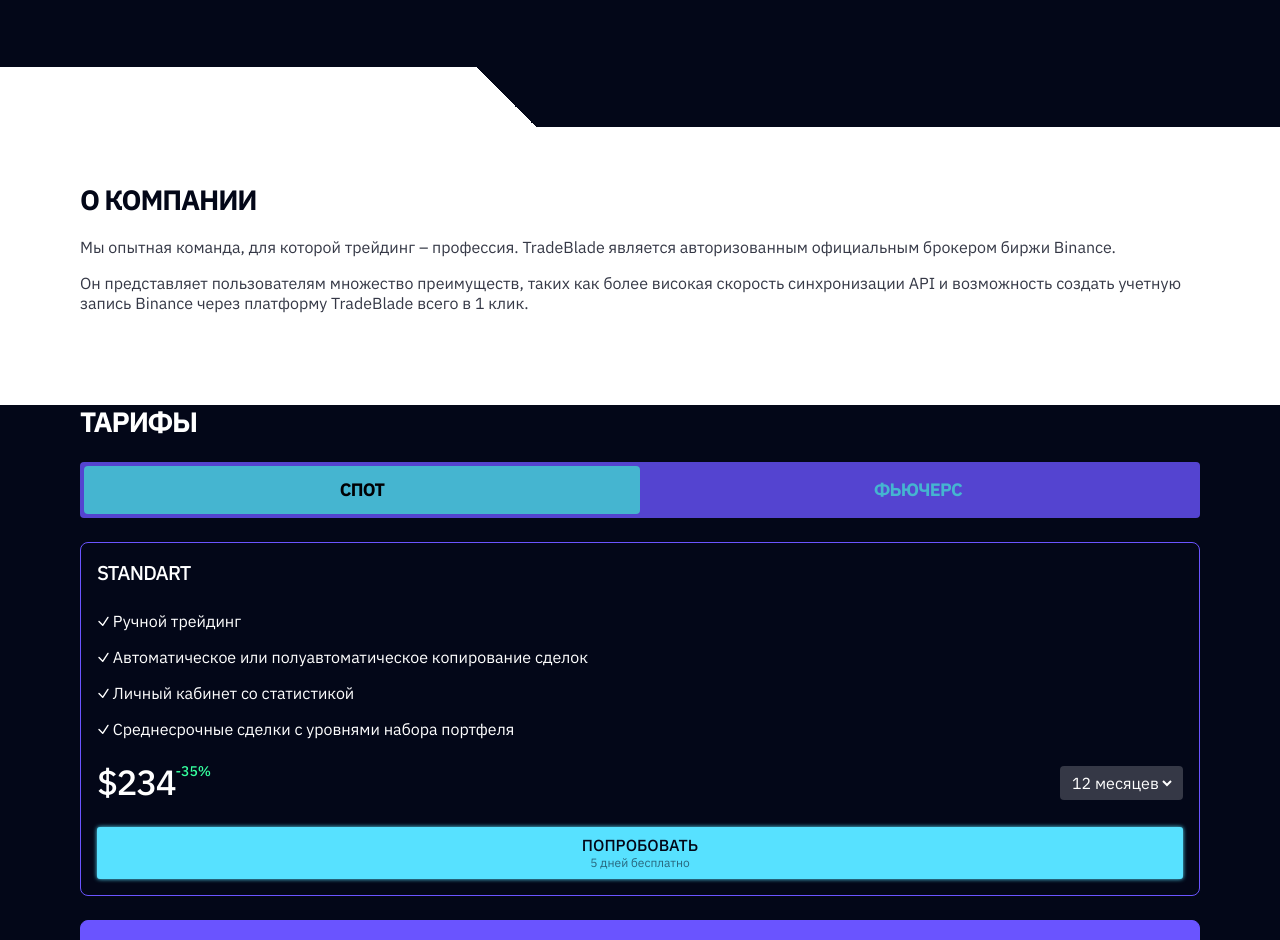
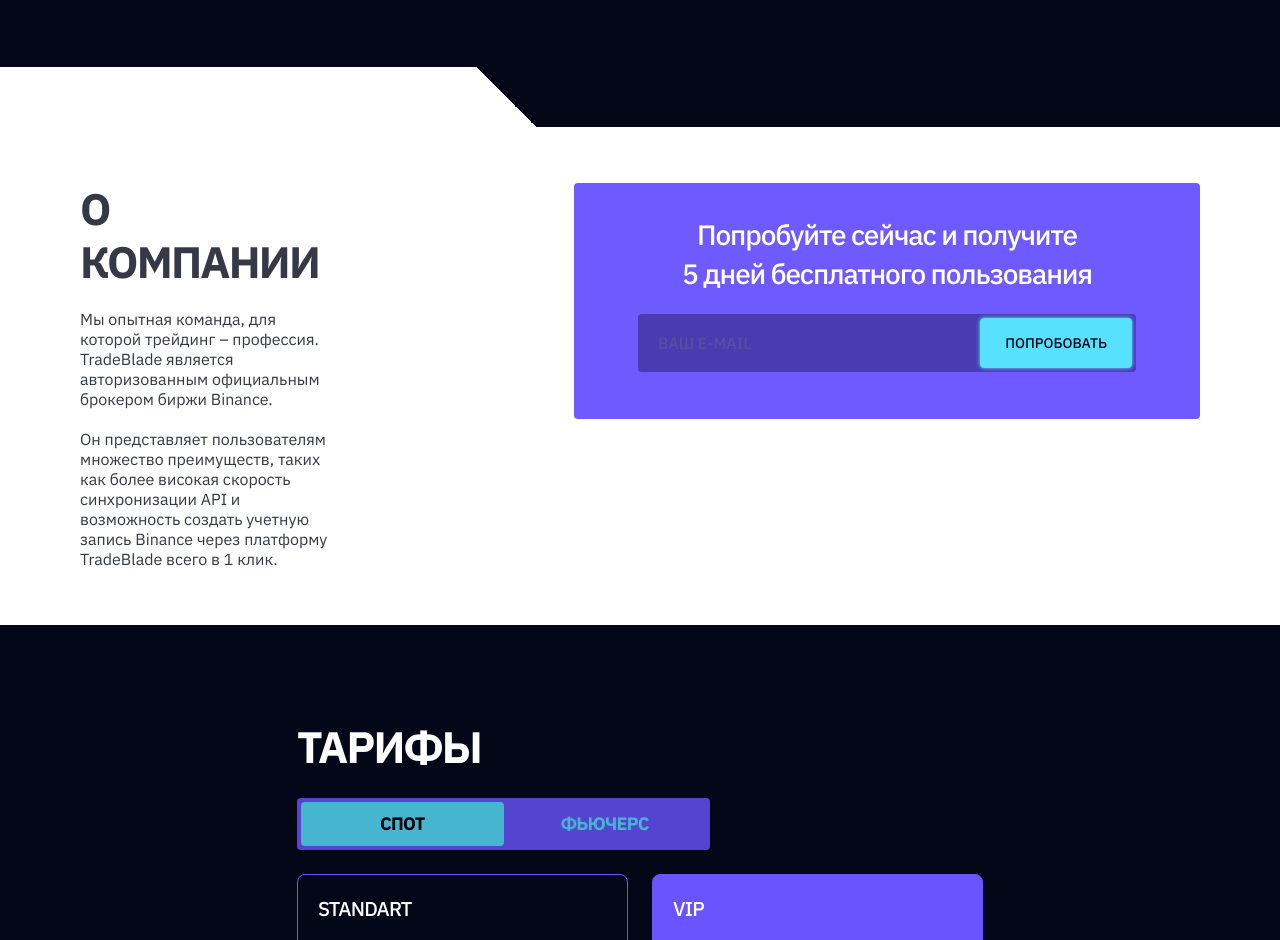
Before and after one commit to Slavik756/TradeBlade, a website: page index.html in a window 1280 px wide. Shown: the part 1860-2800 px from the top of the page. Drawn offline with nearby package versions, Linux system fonts and the light colour scheme.

Commit message:
add file

```diff
--- a/css/styles.css
+++ b/css/styles.css
@@ -233,6 +233,7 @@
   position: relative;
   padding: 4px;
   box-sizing: border-box;
+  gap: 24px;
 }
 
 .input-field {
@@ -244,17 +245,15 @@
   line-height: 1.25;
   letter-spacing: -0.01em;
   background: #201a4f;
+  width: 100%;
   color: #fff;
-  width: 100%;
 }
 
 .form-button {
   border: 1px solid #57e1ff;
   border-radius: 4px;
   padding: 11px 24px;
-  margin-left: 24px;
   background: #57e1ff;
-  color: #fff;
   font-weight: 500;
   cursor: pointer;
   box-shadow: 0 0 4px 0 #57e1ff;
@@ -420,8 +419,11 @@
 }
 
 .comp-container {
-  padding: 16px 24px 100px;
+  display: flex;
+  padding: 24px 16px;
   background-color: #fff;
+  gap: 40px;
+  flex-direction: column;
 }
 
 .comp-h1 {
@@ -439,11 +441,67 @@
   line-height: 1.25;
   color: #030718;
   opacity: 0.8;
-  margin-top: 20px;
+  gap: 20px;
+  display: flex;
+  flex-direction: column;
 }
 
-.comp-p p+p {
-  margin-top: 16px;
+.promo-box {
+  background: #6f5aff;
+  padding: 16px;
+  border-radius: 4px;
+  max-width: 630px;
+  width: 100%;
+  display: flex;
+  flex-direction: column;
+  gap: 20px;
+}
+
+.promo-title {
+  font-weight: 500;
+  font-size: 20px;
+  line-height: 1.4;
+  letter-spacing: -0.04em;
+  text-align: center;
+}
+
+.form-input {
+  display: flex;
+  flex-direction: column;
+  width: 100%;
+  max-width: 630px;
+  border-radius: 4px;
+  position: relative;
+  padding: 4px;
+  box-sizing: border-box;
+  gap: 12px;
+}
+
+.input-button {
+  padding: 15px 16px;
+  border: none;
+  border-radius: 4px;
+  font-weight: 500;
+  font-size: 14px;
+  line-height: 1.42857;
+  letter-spacing: -0.01em;
+  background: #201a4f;
+  width: 100%;
+  color: #fff;
+  opacity: 0.34;
+}
+
+.form-button-input {
+  border: 1px solid #57e1ff;
+  border-radius: 4px;
+  padding: 11px 24px;
+  background: #57e1ff;
+  font-weight: 500;
+  cursor: pointer;
+  box-shadow: 0 0 4px 0 #57e1ff;
+  color: #030718;
+  width: 100%;
+
 }
 
 .container-TAR {
@@ -468,6 +526,9 @@
 }
 
 .switch-btn {
+  display: flex;
+  align-items: center;
+  justify-content: space-evenly;
   flex: 1;
   border: none;
   cursor: pointer;
@@ -524,6 +585,8 @@
   font-size: 16px;
   line-height: 1.25;
   color: #fff;
+  border-bottom: 1px solid rgba(255, 255, 255, 0.2);
+
 }
 
 .price-box {
@@ -597,13 +660,14 @@
   gap: 0px;
   border-radius: 3px;
   padding: 16px 24px;
-  width: auto;
   height: 52px;
   font-weight: 500;
   font-size: 16px;
   line-height: 1.25;
   color: #030718;
   transition: all 0.2s ease;
+  width: 100%;
+  margin-top: 24px;
 }
 
 .try-btn:active {
@@ -765,7 +829,6 @@
 
   .header-nav {
     display: none;
-    /* скрываем кнопку гамбургер */
     display: flex !important;
     position: static;
     height: auto;
@@ -774,9 +837,7 @@
     display: flex;
     flex-direction: row;
     justify-content: center;
-    /* центрируем по горизонтали */
     align-items: center;
-    /* центрируем по вертикали */
     gap: 82px;
   }
 
@@ -873,42 +934,167 @@
     background: linear-gradient(45deg, white 40%, #030718 35%);
     height: 60px;
   }
+
   .container-number {
     display: flex;
     flex-wrap: wrap;
     gap: 157px;
     padding: 56px 80px;
   }
+
   .trade-number {
     margin-top: 0;
     gap: 129px;
   }
+
   .trade-number>div {
     flex: none;
   }
+
   .number-h2 {
     font-size: 44px;
   }
+
   .number-h2-title {
     font-size: 60px;
   }
+
   .container-past-transactions {
     padding: 96px 80px 118px;
   }
+
   .past-transactions h1 {
     font-size: 44px;
   }
+
   .cardlist {
     padding-bottom: 24px;
     margin-top: 72px;
   }
+
   .cards {
     display: inline-flex;
     gap: 20px;
   }
+
   .comp-container {
-  padding: 56px 80px 92px;
+    padding: 56px 80px;
+    display: flex;
+    flex-direction: row;
+    gap: 237px;
   }
+
+  .comp-h1 {
+    font-size: 44px;
+  }
+
+  .promo-box {
+    padding: 32px 64px;
+    max-height: 236px;
+  }
+
+  .promo-title {
+    font-size: 28px;
+  }
+
+  .form-button-input {
+    padding: 16px 24px;
+    width: auto;
+    height: auto;
+  }
+
+  .form-input {
+    display: flex;
+    flex-direction: row;
+    background: #4a3bb3;
+    width: 498px;
+  }
+
+  .input-button {
+    font-size: 16px;
+    line-height: 1.25;
+    background: #4a3bb3;
+  }
+
+  .container-TAR {
+    padding: 96px 297px;
+  }
+
+  .TAR-h1 {
+    font-size: 44px;
+  }
+
+  .forms-container {
+    display: flex;
+    gap: 24px;
+    flex-wrap: wrap;
+  }
+
+  .plan-flex {
+    gap: 56px;
+    display: flex;
+    flex-direction: column;
+  }
+
+  .mode-switch {
+    max-width: 413px;
+    max-height: 52px;
+  }
+
+  .form-block {
+    display: flex;
+    flex-direction: column;
+    justify-content: space-between;
+    padding: 20px;
+    border: 1px solid #6a54ff;
+    border-radius: 8px;
+    gap: 56px;
+    min-width: 250px;
+    flex: 1;
+  }
+
+  .form-top {
+    display: flex;
+    flex-direction: column;
+    gap: 16px;
+  }
+
+  .form-bottom {
+    display: flex;
+    flex-direction: column;
+  }
+
+  .price-box {
+    display: flex;
+    justify-content: space-between;
+    align-items: center;
+    gap: 20px;
+  }
+
+  .try-btn {
+    background: #57e1ff;
+    border-radius: 4px;
+    font-weight: 500;
+    font-size: 16px;
+    color: #030718;
+    box-shadow: 0 0 4px #57e1ff;
+    transition: all 0.2s ease;
+    display: flex;
+    flex-direction: column;
+    justify-content: center;
+    align-items: center;
+  }
+
+  .try-btn:hover {
+    background: #5ad4ff;
+    box-shadow: 0 0 12px #57e1ff;
+  }
+
+  .try-btn:active {
+    transform: scale(0.95);
+    box-shadow: 0 4px 12px rgba(87, 225, 255, 0.5);
+  }
+
   .icon {
     stroke-width: 0;
     stroke: currentColor;
--- a/index.html
+++ b/index.html
@@ -131,10 +131,11 @@
     </div>
     <div class="gradient-block"></div>
     <div class="container comp-container" id="companya">
+
+      <div class="comp-p">
         <div class="comp-h1">
           <h4>О КОМПАНИИ</h4>
         </div>
-      <div class="comp-p">
         <p>
           Мы опытная команда, для которой трейдинг – профессия. TradeBlade
           является авторизованным официальным брокером биржи Binance.
@@ -145,8 +146,21 @@
           запись Binance через платформу TradeBlade всего в 1 клик.
         </p>
       </div>
+      <div class="promo-box">
+
+        <p class="promo-title">
+          Попробуйте сейчас и получите <br />
+          5 дней бесплатного пользования
+        </p>
+        <div class="field-container">
+          <form class="form-input">
+            <input class="input-button" type="email" placeholder="ВАШ E-MAIL" required />
+            <button class="form-button-input" type="submit">ПОПРОБОВАТЬ</button>
+          </form>
         </div>
 
+      </div>
+    </div>
     <div class="container container-TAR" id="TAR">
       <div class="TAR-h1">
         <h4>ТАРИФЫ</h4>
@@ -156,7 +170,7 @@
         <button id="spotBtn" class="switch-btn active">СПОТ</button>
         <button id="futuresBtn" class="switch-btn">ФЬЮЧЕРС</button>
       </div>
-
+      <div class="forms-container">
         <div id="spotForm" class="form-block show">
           <h3 class="plan-title">STANDART</h3>
 
@@ -187,6 +201,7 @@
             </p>
           </div>
 
+          <div class="form-bottom">
             <div class="price-box">
               <div class="price-group">
                 <div class="price">$234</div>
@@ -205,6 +220,9 @@
               ПОПРОБОВАТЬ
               <span class="trial-text">5 дней бесплатно</span>
             </button>
+          </div>
+
+
         </div>
 
         <div id="futuresForm" class="form-block form-block-background">
@@ -248,7 +266,7 @@
               Наш авторский курс по трейдингу
             </p>
           </div>
-
+          <div class="form-bottom">
             <div class="price-box">
               <div class="price-group">
                 <div class="price">$585</div>
@@ -268,6 +286,11 @@
               <span class="trial-text">5 дней бесплатно</span>
             </button>
           </div>
+
+        </div>
+      </div>
+
+
     </div>
 
     <div class="container container-FAQ" id="FAQ">
@@ -337,20 +360,20 @@
       </div>
 
       <ul class="footer-menu">
-       <li><a  href="#number">ЦИФРЫ</a></li>
-            <li><a  href="#online">СДЕЛКИ ОНЛАЙН</a></li>
-            <li><a  href="#companya">О КОМПАНИИ</a></li>
-            <li><a  href="#">КАК НАЧАТЬ</a></li>
-            <li><a  href="#TAR">ТАРИФЫ</a></li>
-            <li><a  href="#">ОТЗЫВЫ</a></li>
+        <li><a href="#number">ЦИФРЫ</a></li>
+        <li><a href="#online">СДЕЛКИ ОНЛАЙН</a></li>
+        <li><a href="#companya">О КОМПАНИИ</a></li>
+        <li><a href="#">КАК НАЧАТЬ</a></li>
+        <li><a href="#TAR">ТАРИФЫ</a></li>
+        <li><a href="#">ОТЗЫВЫ</a></li>
         <li><a href="#FAQ">FAQ</a></li>
       </ul>
     </div>
 
     <div class="footer-bottom">
       <div class="footer-logo">
-        <svg >
-          <use  href="./img/sprite.svg#icon-Blade"></use>
+        <svg>
+          <use href="./img/sprite.svg#icon-Blade"></use>
         </svg>
       </div>
       <p class="copyright">© 2022 TradeBlade. All rights reserved</p>
```
Lines whose indentation alone changed are shown as unchanged.
